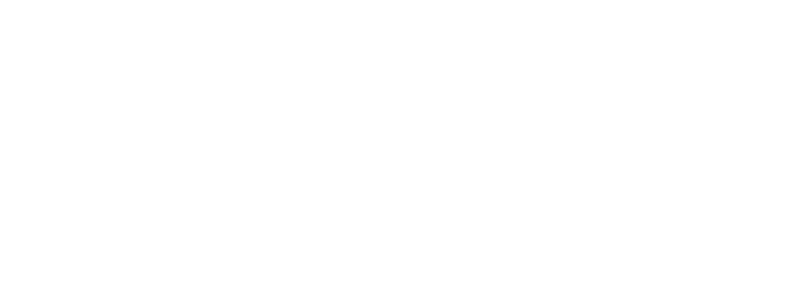
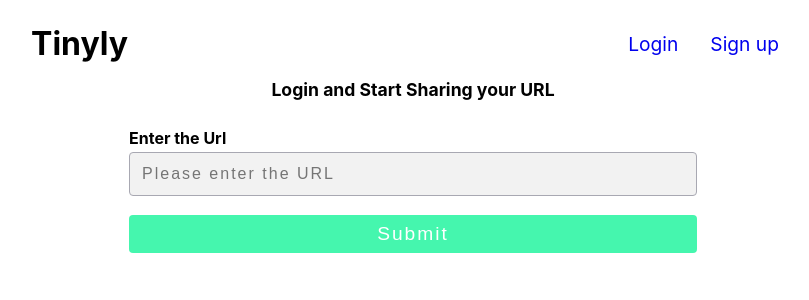
Before and after one commit to gmkumaran87/urlshortener-frontend, a React (Create React App) app: page /create-url in a window 1280 px wide. Before the commit this address had no page. Shown: the top 300 px of the page, without its empty margins (227-1036 px from the left). Built offline with nearby package versions, Linux system fonts and the light colour scheme.

Commit message:
Added Login and User page

```diff
--- a/src/App.js
+++ b/src/App.js
@@ -9,14 +9,13 @@ import Main from "./components/Main";
 import ResetPassword from "./pages/ResetPassword";
 import AccountActivation from "./components/AccountActivation";
 import { useEffect } from "react";
+import User from "./pages/User";
+import CreateUrl from "./pages/CreateUrl";
 
 // import { useSelector, useDispatch } from "react-redux";
 // import { authActions } from "./store/auth-slice";
 
 function App() {
-  useEffect(() => {
-    console.log("Calling while changing the screen");
-  }, []);
   return (
     <Router>
       <Center>
@@ -33,6 +32,8 @@ function App() {
             path="/confirm/:confirmationCode"
             element={<AccountActivation />}
           />
+          <Route path="/user" element={<User />} />
+          <Route path="/create-url" element={<CreateUrl />} />
         </Routes>
       </Center>
     </Router>
--- a/src/actions/auth.js
+++ b/src/actions/auth.js
@@ -37,9 +37,8 @@ const registerUser = (userObj) => {
 const loginUser = (obj) => {
     return async(dispatch) => {
         try {
-            console.log("In Actions", obj);
             const result = await login(obj);
-            console.log(result);
+
             if (result.status === 201) {
                 dispatch(
                     uiActions.showNotification({
--- a/src/components/Navbar.js
+++ b/src/components/Navbar.js
@@ -1,38 +1,50 @@
 import React from "react";
 import { NavLink } from "react-router-dom";
 import { useSelector, useDispatch } from "react-redux";
-import { authActions } from "../store/auth-slice";
+// import { authActions } from "../store/auth-slice";
 import "./Navbar.css";
 
 const Navbar = () => {
-  const dispatch = useDispatch();
+  // const dispatch = useDispatch();
   const authState = useSelector((state) => state.auth);
 
-  const isLoggedin = authState.isLoggedin;
+  const isLoggedin = authState.isLoggedIn;
 
-  const handleClick = (e) => {
-    dispatch(authActions.changeStatus(true));
-  };
+  // const handleClick = (e) => {
+  //   dispatch(authActions.changeStatus(true));
+  // };
 
   return (
     <nav className="nav-bar">
-      <h2 className="title">Tinyly</h2>
+      <h2 className="title"> Tinyly </h2>
       <ul className="links">
         {isLoggedin ? (
-          <li>
-            <a className="link" href="/login">
-              Logout
-            </a>
-          </li>
+          <>
+            <li>
+              <NavLink className="link" to="/create-url">
+                Create Url
+              </NavLink>
+            </li>
+            <li>
+              <NavLink className="link" to="/my-url">
+                My Url
+              </NavLink>
+            </li>
+            <li>
+              <a className="link" href="/login">
+                Logout
+              </a>
+            </li>
+          </>
         ) : (
           <>
             <li>
-              <NavLink className="link" to="/login" onClick={handleClick}>
+              <NavLink className="link" to="/login">
                 Login
               </NavLink>
             </li>
             <li>
-              <NavLink className="link" to="/register" onClick={handleClick}>
+              <NavLink className="link" to="/register">
                 Sign up
               </NavLink>
             </li>
--- /dev/null
+++ b/src/pages/CreateUrl.js
@@ -0,0 +1,75 @@
+import React from "react";
+import { Form, Formik, useField } from "formik";
+import * as Yup from "yup";
+import { useSelector, useDispatch } from "react-redux";
+import "./Form.css";
+import Navbar from "../components/Navbar";
+
+const MyTextInput = ({ label, ...props }) => {
+  const [field, meta] = useField(props);
+
+  return (
+    <>
+      <label htmlFor={props.id || props.name}> {label} </label>
+      <input className="text-input" {...props} {...field}></input>
+      {meta.touched && meta.error ? (
+        <div className="error"> {meta.error} </div>
+      ) : null}
+    </>
+  );
+};
+
+const CreateUrl = () => {
+  // Getting the state
+  const { message, status } = useSelector((state) => state.ui);
+  const dispatch = useDispatch();
+  const urlState = {
+    url: "",
+  };
+  return (
+    <>
+      <Navbar />
+      {message && (
+        <div className="form-group">
+          <div
+            className={
+              status === "success"
+                ? "alert alert-success"
+                : "alert alert-danger"
+            }
+          >
+            {message}
+          </div>
+        </div>
+      )}
+      <h2> Login and Start Sharing your URL </h2>
+      <Formik
+        initialValues={urlState}
+        validationSchema={Yup.object({
+          url: Yup.string().required("Please enter valid URL"),
+        })}
+        onSubmit={(values, { setSubmitting, resetForm }) => {
+          setTimeout(() => {
+            dispatch();
+            setSubmitting(false);
+          }, 400);
+          resetForm("");
+        }}
+      >
+        <Form className="form login-form">
+          <MyTextInput
+            label="Enter the Url"
+            name="url"
+            type="text"
+            placeholder="Please enter the URL"
+          />
+          <button type="submit" className="btn">
+            Submit
+          </button>
+        </Form>
+      </Formik>
+    </>
+  );
+};
+
+export default CreateUrl;
--- a/src/pages/Login.js
+++ b/src/pages/Login.js
@@ -1,6 +1,6 @@
 import React, { useEffect } from "react";
 import { Formik, Form, useField } from "formik";
-import { NavLink } from "react-router-dom";
+import { NavLink, useNavigate } from "react-router-dom";
 import * as Yup from "yup";
 import { loginUser } from "../actions/auth";
 import { useSelector, useDispatch } from "react-redux";
@@ -23,8 +23,9 @@ const MyTextInput = ({ label, ...props }) => {
 const Login = () => {
   const dispatch = useDispatch();
 
+  const navigate = useNavigate();
+
   useEffect(() => {
-    console.log("Calling while changing the screen");
     dispatch(uiActions.clearNotification());
   }, [dispatch]);
 
@@ -64,10 +65,11 @@ const Login = () => {
         })}
         onSubmit={(values, { setSubmitting, resetForm }) => {
           setTimeout(() => {
-            console.log(values);
             dispatch(loginUser(values));
             setSubmitting(false);
           }, 400);
+          console.log("After dispatching Login");
+          // navigate("/user");
           resetForm({ values: "" });
         }}
       >
--- a/src/pages/User.js
+++ b/src/pages/User.js
@@ -1,7 +1,22 @@
 import React from "react";
+import Navbar from "../components/Navbar";
+import Center from "../wrappers/Center";
+import { useSelector } from "react-redux";
 
 const User = () => {
-  return <></>;
+  const { isLoading } = useSelector((state) => state.ui);
+
+  return (
+    <>
+      {isLoading ? (
+        <p>Please wait while loading...</p>
+      ) : (
+        <>
+          <Navbar />
+        </>
+      )}
+    </>
+  );
 };
 
 export default User;
--- a/src/services/user.service.js
+++ b/src/services/user.service.js
@@ -3,5 +3,7 @@ import authHeader from "./auth-header";
 
 const API_URL_USER = "http://localhost:5000/api/v1/url";
 
-const userDetail = async(userId) =>
+const getUserUrl = async(userId) =>
     await axios.get(`${API_URL_USER}/${userId}`, { headers: authHeader() });
+
+export default getUserUrl;
--- a/src/store/auth-slice.js
+++ b/src/store/auth-slice.js
@@ -9,6 +9,7 @@ const authSlice = createSlice({
     },
     reducers: {
         login(state, action) {
+            console.log("Updating login sate");
             state.isLoggedIn = true;
             state.user = action.payload.user;
         },
```
Also changed, not shown: src/actions/userActions.js (added).
